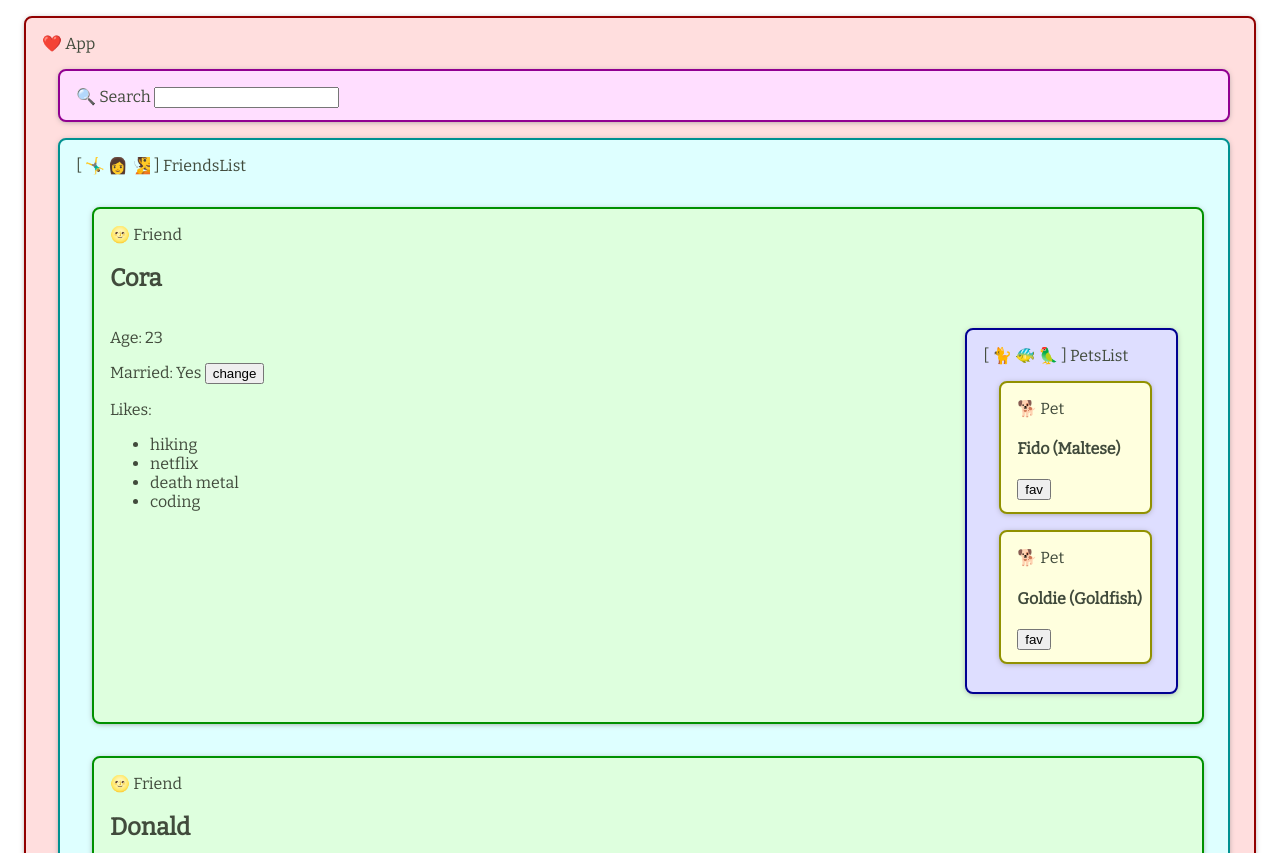
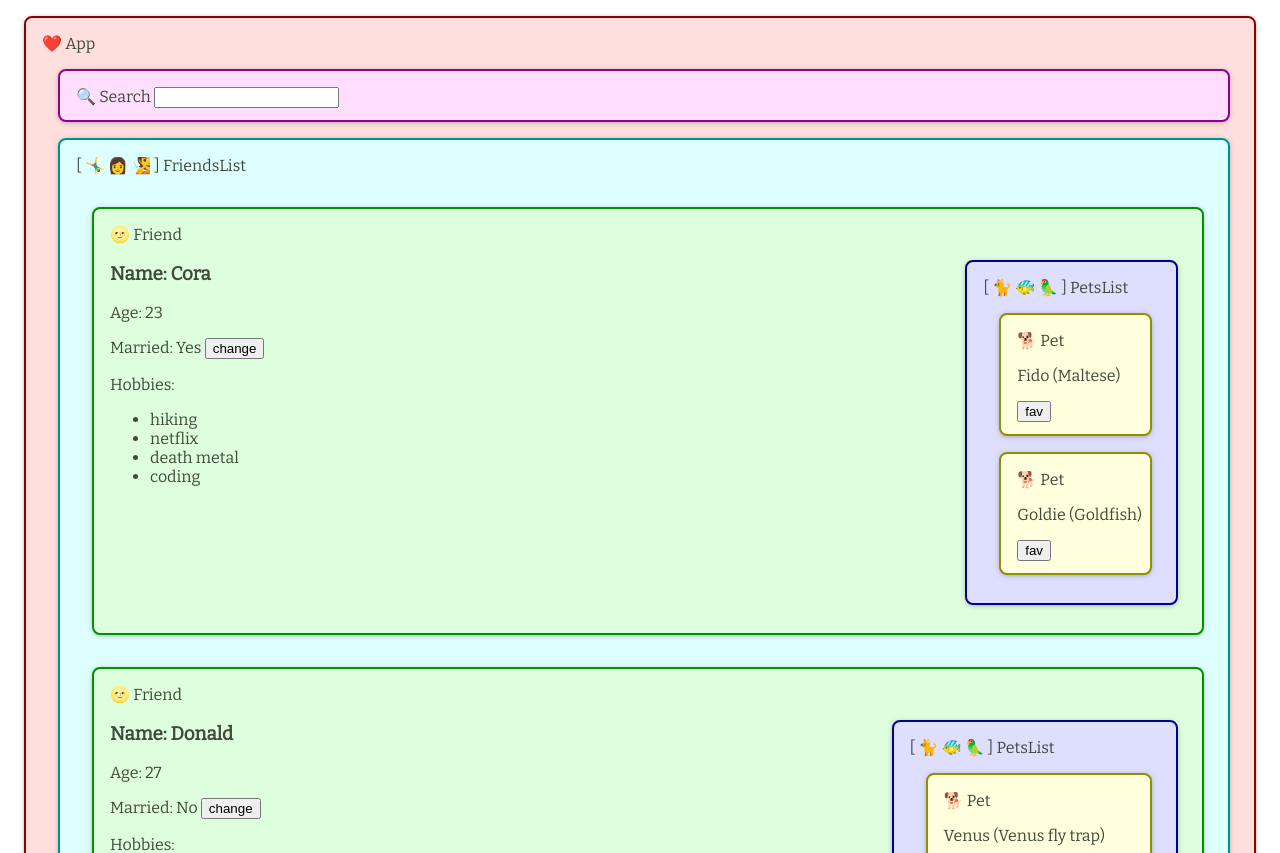
Before and after one commit to Tereamarie/web-guided-project-react-components-2-solution, a React (Vite) app: page / in a window 1280 px wide. Shown: the top 853 px of the page. Built offline with nearby package versions, Linux system fonts and the light colour scheme.

Commit message:
formatting

```diff
--- a/src/components/Friend.js
+++ b/src/components/Friend.js
@@ -10,15 +10,14 @@ export default function Friend(props) {
 
   return (
     <div className='friend-friends container'>
-      <h2>{friend.name}</h2>
-
       <div className='friend-info'>
-        <div >
+        <div>
+          <h3>Name: {friend.name}</h3>
           <p>Age: {friend.age}</p>
 
           {/* 1- Display something better in the Married area */}
           <p>Married: {friend.married ? 'Yes' : 'No'} <button onClick={() => changeStatus(friend.id)}>change</button></p>
-          <div>Likes:
+          <div>Hobbies:
             <ul>
               {/* 2- Loop over the friend's hobbies and generate <li/> elements as you go */}
               {friend.hobbies.map(
--- a/src/components/Pet.js
+++ b/src/components/Pet.js
@@ -6,7 +6,7 @@ export default function Pet(props) {
 
   return (
     <div className='pet-friends container'>
-      <h4>{pet.name} ({pet.type})</h4>
+      <p>{pet.name} ({pet.type})</p>
       {fav ? '❤️' : <button onClick={() => setFav(true)}>fav</button>}
     </div>
   )
```
